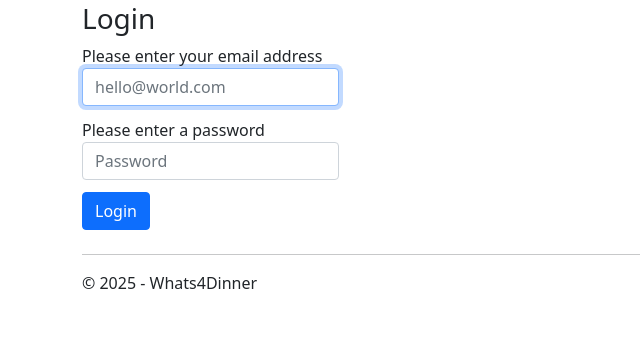
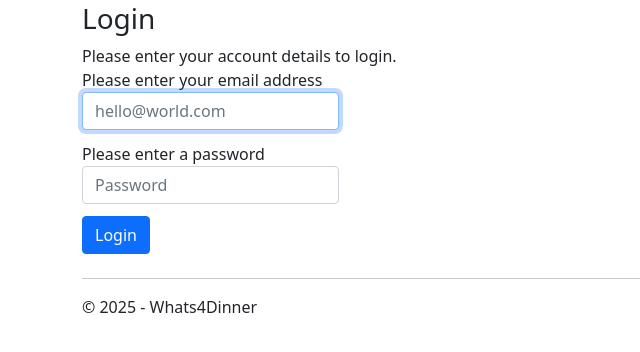
Before and after one commit to SchoeCR/Whats4Dinner, a Flask app: page /login in a window 1280 px wide. Shown: the part 44-396 px from the top of the page, without its empty margins (0-640 px from the left). Run offline with Flask 3, Linux system fonts and the light colour scheme; parts of the project's set-up code (start-up, migrations or seed data) failed here and were passed over; some libraries are stand-ins or nearby versions.

Commit message:
Added spacing under jinja template messages. Added new_user and login_prompt jinja template messages to login.html. Changed line 142 of views.py from message to login_prompt.

```diff
--- a/Whats4Dinner/Whats4Dinner/templates/login.html
+++ b/Whats4Dinner/Whats4Dinner/templates/login.html
@@ -11,12 +11,17 @@
 
 </div>
 
-{% endif %}
-
-{% if new_user %}
+{% elif new_user %}
 
 <div style="text-col">
     {{ new_user }}
+
+</div>
+
+{% elif login_prompt %}
+
+<div style="text-col">
+    {{ login_prompt }}
 
 </div>
 
--- a/Whats4Dinner/Whats4Dinner/templates/register.html
+++ b/Whats4Dinner/Whats4Dinner/templates/register.html
@@ -8,6 +8,7 @@
 
     <div style="text-col">
         Error: {{ validation_error }}
+
     </div>
 
 {% endif %}
--- a/Whats4Dinner/Whats4Dinner/views.py
+++ b/Whats4Dinner/Whats4Dinner/views.py
@@ -139,7 +139,7 @@ def login():
             'login.html',
             title='Login',
             year=datetime.now().year,
-            message='Please enter your account details to login.'
+            login_prompt='Please enter your account details to login.'
         )
 
     if request.method == "POST":
```
